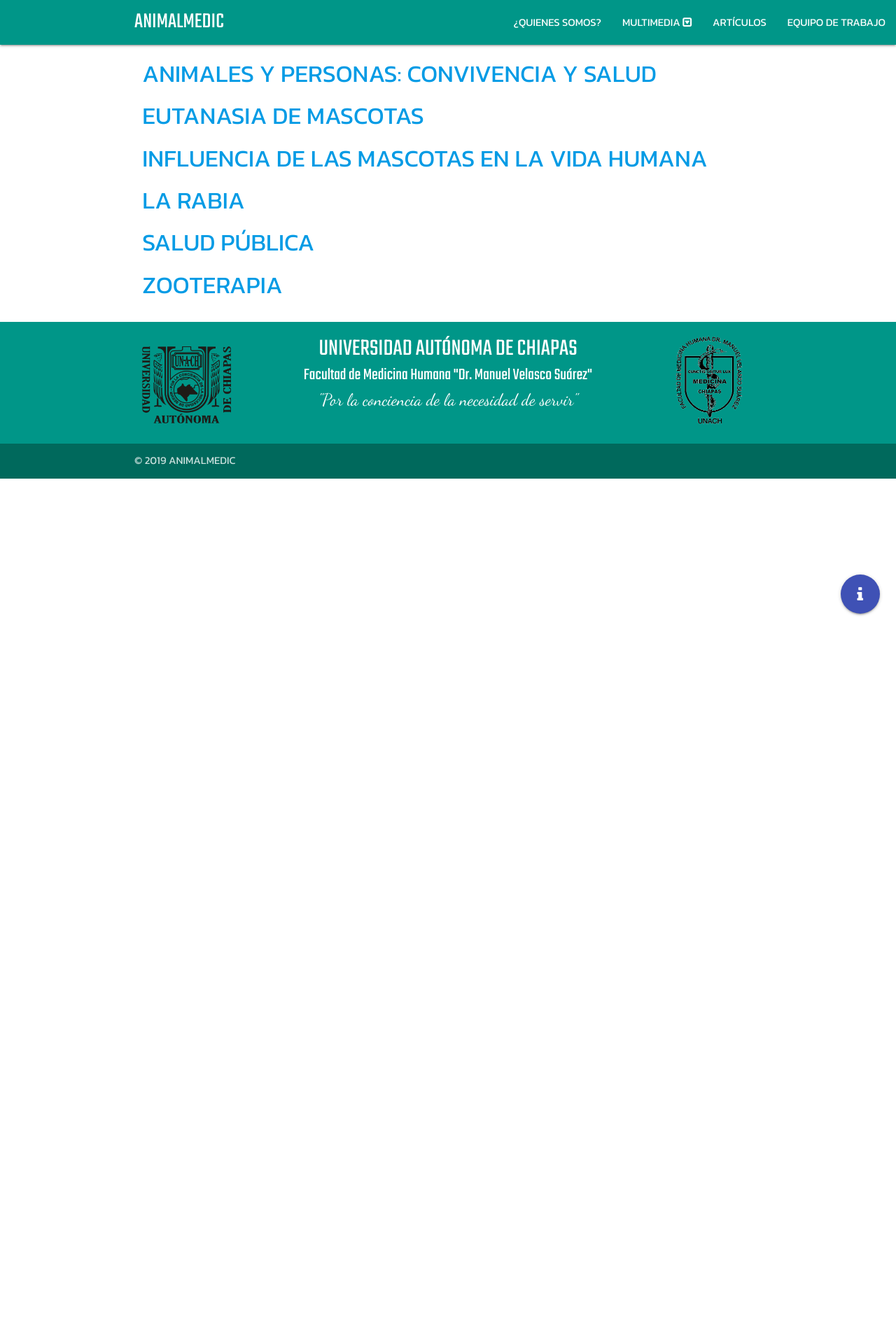
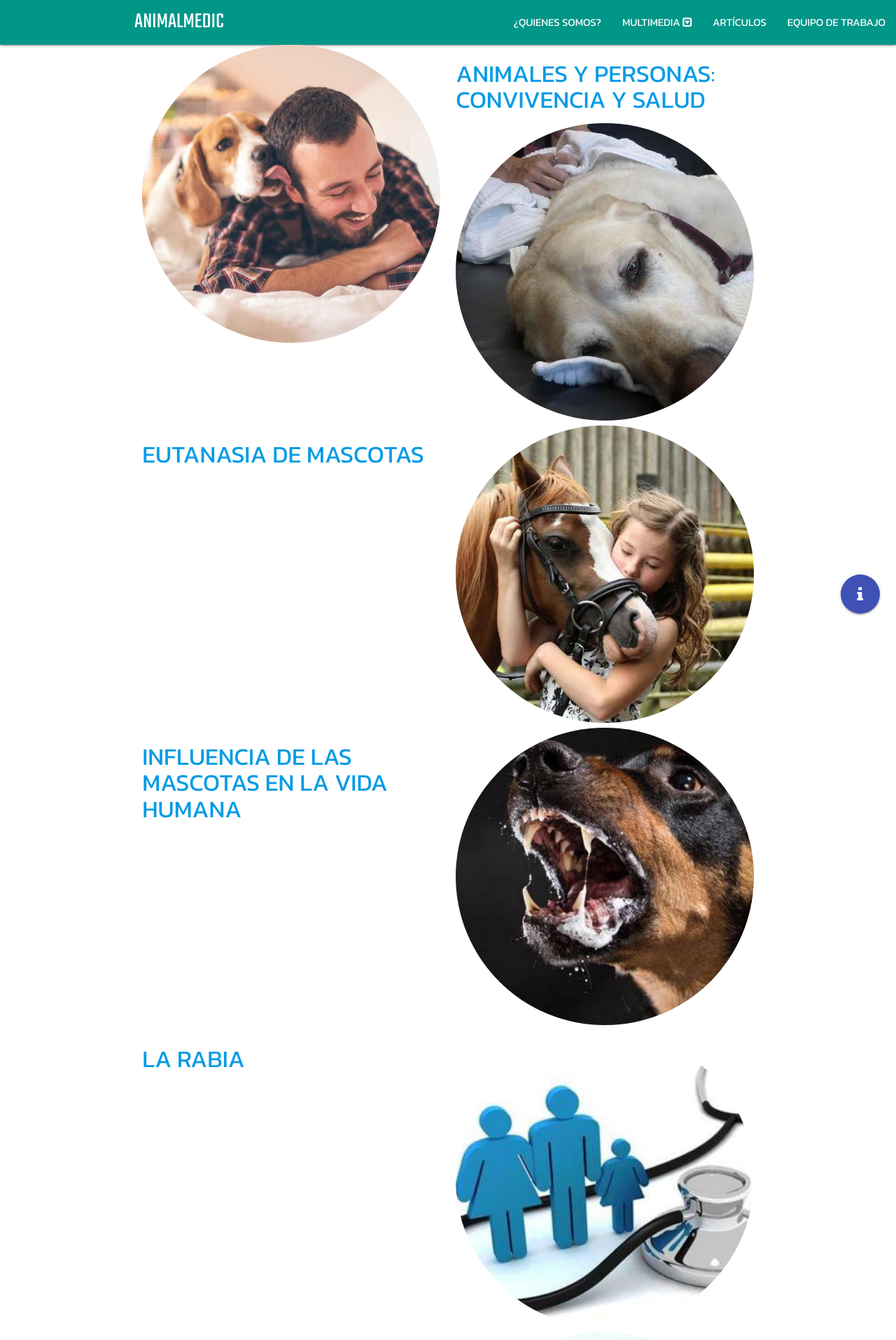
Before and after one commit to animalmedic/animalmedic.github.io, a Jekyll site: the page built from pages/articulos.html, in a window 1280 px wide. Shown: the top 1915 px of the page at 70% size. Built offline with Jekyll 4.4.1, drawn with Linux system fonts in a browser that asks for light colours; nearby versions of some CDN libraries; some web fonts are replaced; library files that are not in the unit come from our copies; before the commit the page ends 900 px from its top, so only the background shows below that.

Commit message:
Add files via upload

```diff
--- a/pages/articulos.html
+++ b/pages/articulos.html
@@ -3,15 +3,78 @@
 permalink: blog
 ---
 
+<style type="text/css">
+	.container .row .col img {
+		border-radius:50%;
+		width:100%;
+	}
+
+</style>
 <div class="container">
 	<div class="row">
-		<div class="col l12 m12 s12">
+		<div class="col l6 m6 s12">
+			<img src="assets/images/articulos/1.jpg">
+		</div>
+		<div class="col l6 m6 s12">
 			<a href="{{ site.baseurl }}/assets/articulos/animales-y-personas-convivencia-y-salud.pdf"><h4>ANIMALES Y PERSONAS: CONVIVENCIA Y SALUD</h4></a>
+		</div>
+
+		<div class="col l6 m6 s12">
+			<img src="assets/images/articulos/6.jpg">
+
+		</div>
+		<div class="col l6 m6 s12">
 			<a href="{{ site.baseurl }}/assets/articulos/eutanasia-de-mascota.pdf"><h4>EUTANASIA DE MASCOTAS</h4></a>
+		</div>
+
+		<div class="col l6 m6 s12">
+			<img src="assets/images/articulos/5.jpg">
+
+		</div>
+
+		<div class="col l6 m6 s12">
 			<a href="{{ site.baseurl }}/assets/articulos/influencia-de-las-mascotas-en-la-vida-humana.pdf"><h4>INFLUENCIA DE LAS MASCOTAS EN LA VIDA HUMANA</h4></a>
+		</div>
+
+
+		<div class="col l6 m6 s12">
+			<img src="assets/images/articulos/4.jpg">
+
+		</div>
+
+		<div class="col l6 m6 s12">
 			<a href="{{ site.baseurl }}/assets/articulos/rabia.pdf"><h4>LA RABIA</h4></a>
+		</div>
+
+
+
+		<div class="col l6 m6 s12">
+			<img src="assets/images/articulos/3.jpg">
+
+		</div>
+
+		<div class="col l6 m6 s12">
 			<a href="{{ site.baseurl }}/assets/articulos/salud-publica.pdf"><h4>SALUD PÚBLICA</h4></a>
+		</div>
+
+
+
+		<div class="col l6 m6 s12">
+			<img src="assets/images/articulos/2.jpg">
+
+		</div>
+
+		<div class="col l6 m6 s12">
 			<a href="{{ site.baseurl }}/assets/articulos/zooterapia.pdf"><h4>ZOOTERAPIA</h4></a>
+		</div>
+
+
+
+
+
+
+
+
 		</div>
 	</div>
 </div>
```
